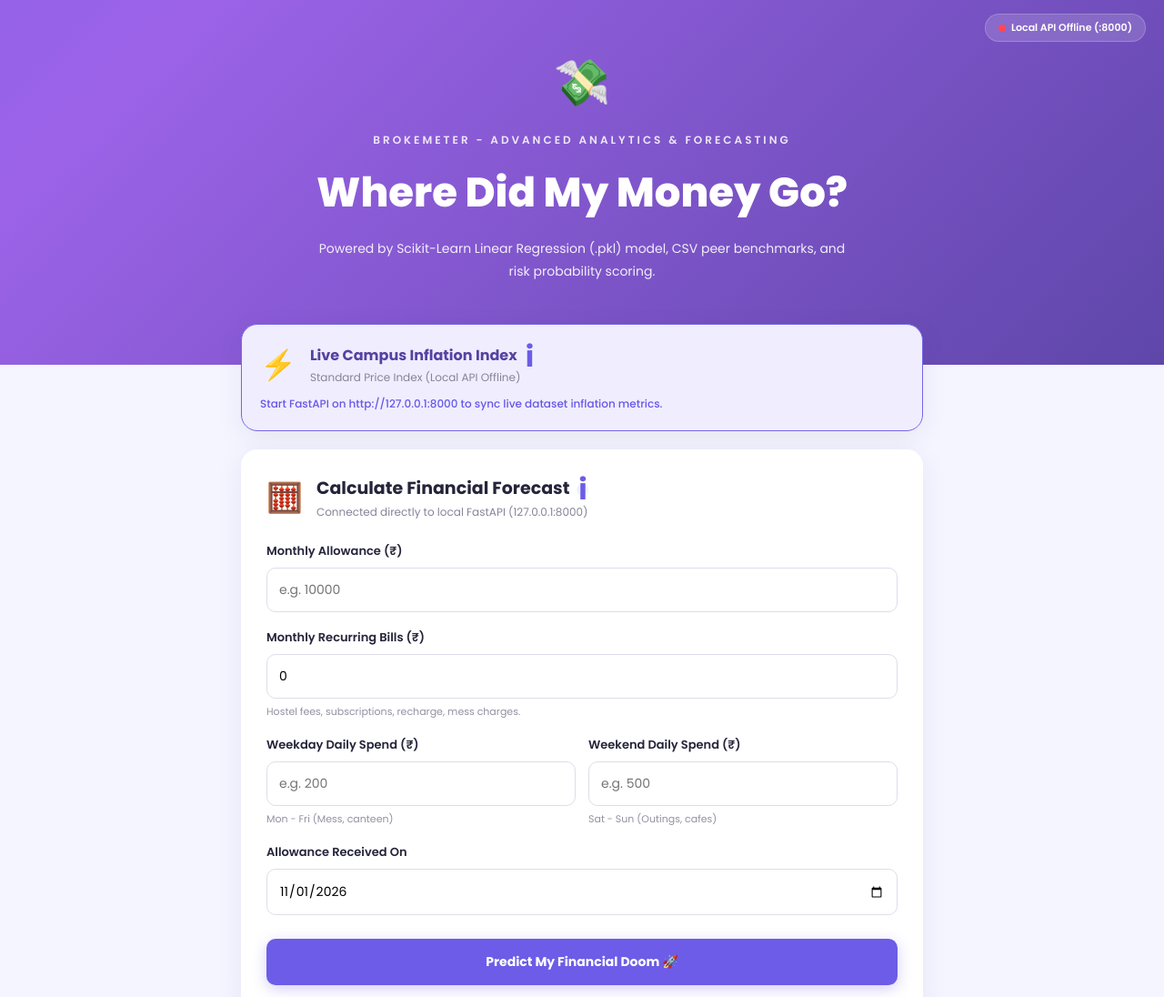
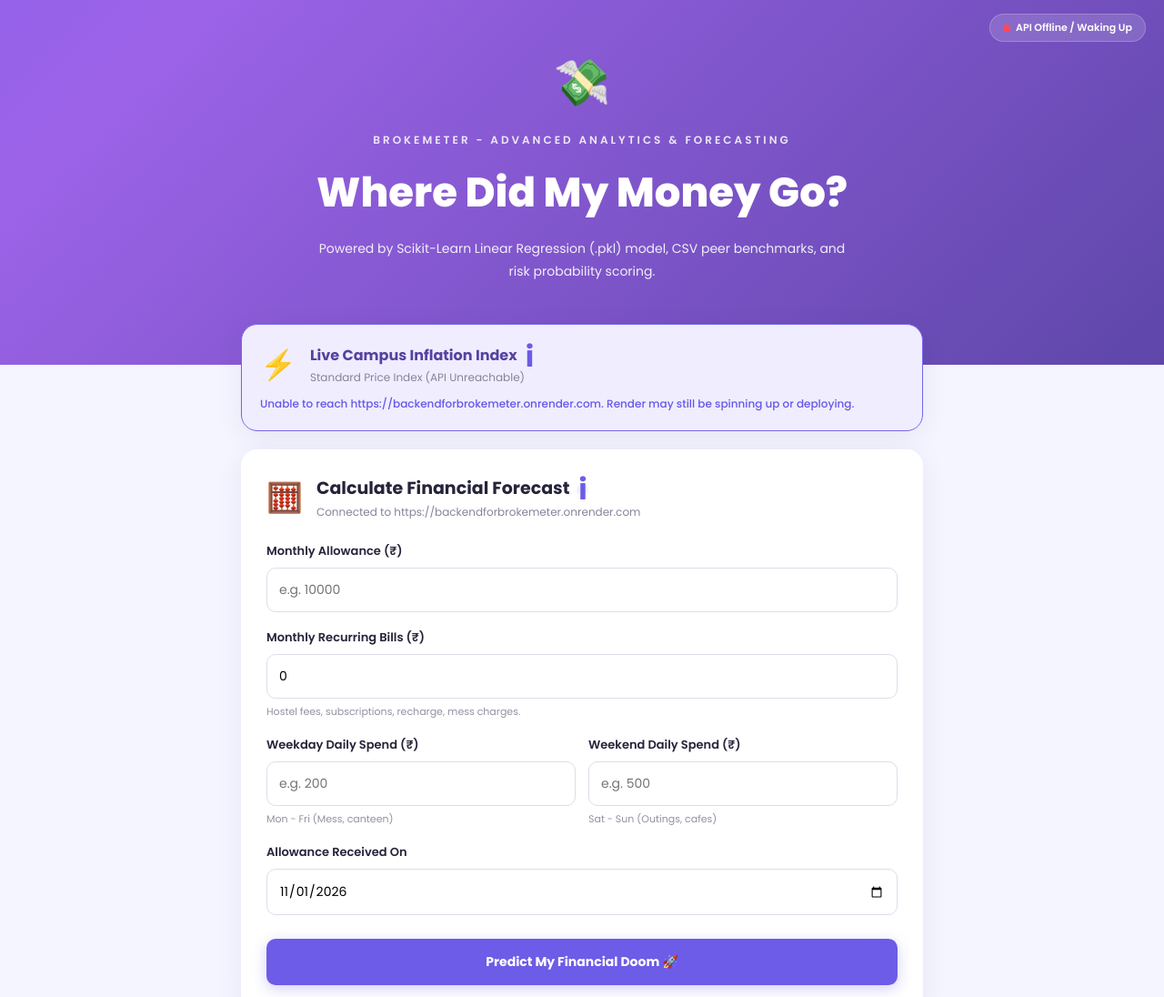
Before and after one commit to roykrishna1nonly-a11y/Brokemeter-Month-End-Balance-Forecasting-Based-on-ML, a plain HTML site: page index.html in a window 1280 px wide. Shown: the top 1096 px of the page at 91% size. Drawn offline with Linux system fonts and the light colour scheme; no server answers.

Commit message:
Update API status messages and connection handling

```diff
--- a/index.html
+++ b/index.html
@@ -249,7 +249,7 @@
   <header class="hero">
     <div id="api-status-banner" class="api-status-banner">
       <div id="status-dot" class="status-dot"></div>
-      <span id="status-text">Checking Local API...</span>
+      <span id="status-text">Checking API...</span>
     </div>
 
     <div class="logo">💸</div>
@@ -268,7 +268,7 @@
         <span>⚡</span>
         <div>
           <h2 style="font-size: 16px; color: #5542a0;">Live Campus Inflation Index <span class="help-icon" data-tooltip="Reflects ongoing cost-of-living adjustments pulled from market trends to keep your budget realistic.">i</span></h2>
-          <p id="campus-inflation-status">Fetching local API index...</p>
+          <p id="campus-inflation-status">Fetching API index...</p>
         </div>
       </div>
       <p id="campus-inflation-advice" style="font-size: 12px; color: #6558e8; font-weight: 500;"></p>
@@ -280,7 +280,7 @@
         <span>🧮</span>
         <div>
           <h2>Calculate Financial Forecast <span class="help-icon" data-tooltip="Input your monthly numbers to process them through your trained machine learning model.">i</span></h2>
-          <p>Connected directly to local FastAPI (127.0.0.1:8000)</p>
+          <p id="api-endpoint-label">Connected to https://backendforbrokemeter.onrender.com</p>
         </div>
       </div>
 
@@ -404,13 +404,37 @@
   </main>
 
   <script>
-    // Direct local FastAPI URL (works whether served from http://127.0.0.1:8000/ or opened locally)
-    const DEFAULT_HOSTED_API_URL = "https://backendforbrokemeter.onrender.com/";
+    const DEFAULT_HOSTED_API_URL = "https://backendforbrokemeter.onrender.com";
 
+    function resolveApiBaseUrl() {
+      const params = new URLSearchParams(window.location.search);
+      const queryUrl = params.get("api_url")?.trim() || "";
+      if (queryUrl) {
+        localStorage.setItem("BROKEMETER_API_URL", queryUrl.replace(/\/+$/, ""));
+      }
+
+      const metaTag = document.querySelector('meta[name="api-base-url"]');
+      const metaUrl = metaTag ? metaTag.content.trim() : "";
+      const globalUrl = typeof window.__API_BASE_URL__ === "string" ? window.__API_BASE_URL__.trim() : "";
+      const savedUrl = localStorage.getItem("BROKEMETER_API_URL")?.trim() || "";
+
+      const chosen = queryUrl || globalUrl || metaUrl || DEFAULT_HOSTED_API_URL || savedUrl;
+      if (chosen) {
+        return chosen.replace(/\/+$/, "");
+      }
+
+      const isLocal = ["localhost", "127.0.0.1"].includes(window.location.hostname);
+      return isLocal ? "http://127.0.0.1:8000" : window.location.origin;
+    }
+
+    const API_BASE_URL = resolveApiBaseUrl();
+    const apiEndpointLabel = document.getElementById("api-endpoint-label");
     const statusDot = document.getElementById("status-dot");
     const statusText = document.getElementById("status-text");
 
-    async function fetchWithTimeout(url, options = {}, timeoutMs = 4000) {
+    apiEndpointLabel.textContent = `Connected to ${API_BASE_URL}`;
+
+    async function fetchWithTimeout(url, options = {}, timeoutMs = 10000) {
       const controller = new AbortController();
       const timer = setTimeout(() => controller.abort(), timeoutMs);
       try {
@@ -426,13 +450,13 @@
         if (response.ok) {
           const data = await response.json();
           statusDot.classList.add("online");
-          statusText.textContent = data.model_loaded ? "Local API Online (ML)" : "Local API Online";
+          statusText.textContent = data.model_loaded ? "API Online (ML)" : "API Online";
         } else {
           throw new Error("Non-200 health response");
         }
       } catch (err) {
         statusDot.classList.remove("online");
-        statusText.textContent = "Local API Offline (:8000)";
+        statusText.textContent = "API Offline / Waking Up";
       }
     }
     checkApiHealth();
@@ -449,8 +473,8 @@
           throw new Error("Failed inflation fetch");
         }
       } catch (e) {
-        document.getElementById("campus-inflation-status").textContent = "Standard Price Index (Local API Offline)";
-        document.getElementById("campus-inflation-advice").textContent = "Start FastAPI on http://127.0.0.1:8000 to sync live dataset inflation metrics.";
+        document.getElementById("campus-inflation-status").textContent = "Standard Price Index (API Unreachable)";
+        document.getElementById("campus-inflation-advice").textContent = `Unable to reach ${API_BASE_URL}. Render may still be spinning up or deploying.`;
       }
     }
     loadCampusInflation();
@@ -606,7 +630,7 @@
 
       } catch (err) {
         console.error("API error:", err);
-        alert("Failed to connect to local FastAPI backend at http://127.0.0.1:8000. Make sure uvicorn is running.");
+        alert(`Failed to connect to FastAPI backend at ${API_BASE_URL}. Please try again in a few seconds if Render is waking up.`);
       }
     });
 
```
